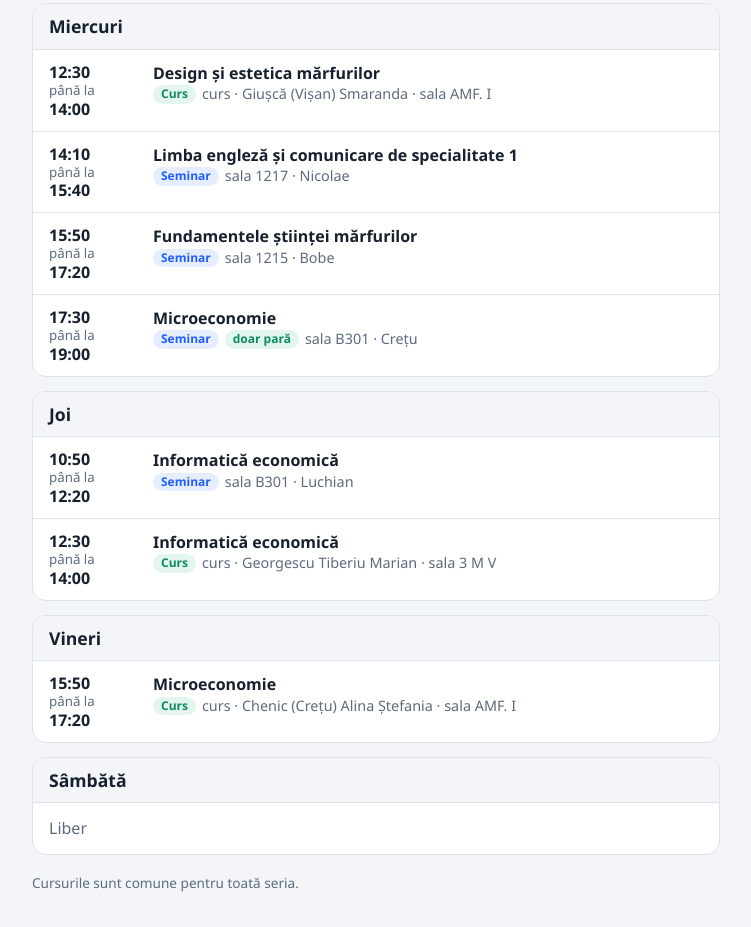
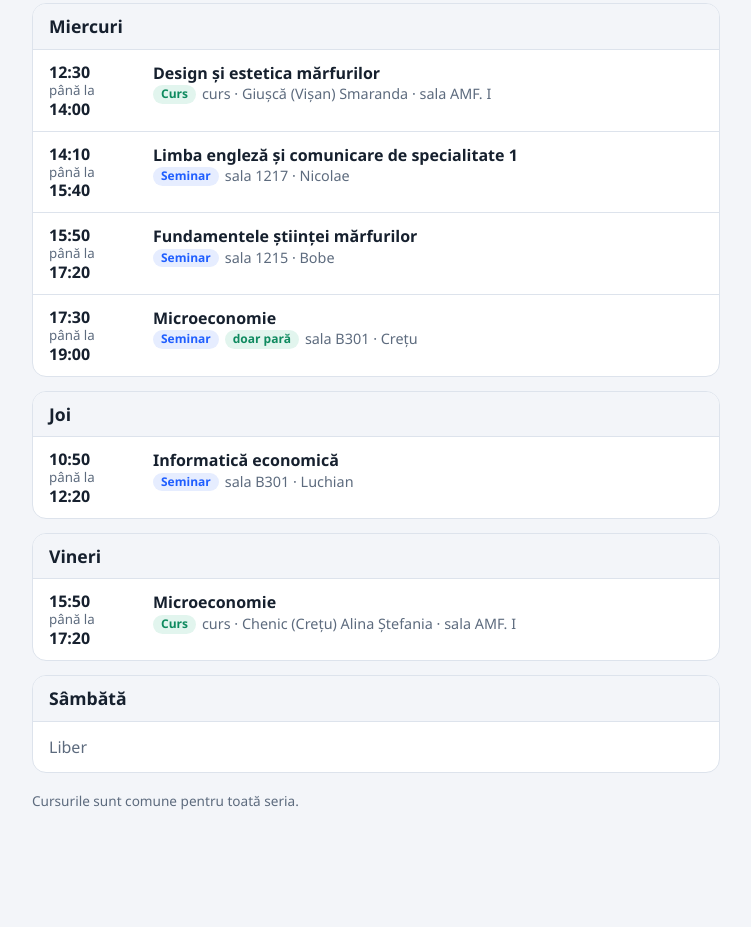
Before and after one commit to maraveladavid/orar, a plain HTML site: page index.html in a window 1280 px wide. Shown: the part 850-1777 px from the top of the page, without its empty margins (264-1015 px from the left). After the commit the page ends 1714 px from the top, so only its background shows below. Drawn offline with Linux system fonts and the light colour scheme.

Commit message:
Update index.html

```diff
--- a/index.html
+++ b/index.html
@@ -67,7 +67,7 @@
 ["17:30 – 19:00","S","Microeconomie","sala B301 · Crețu","p"]]],
 ["Joi",[
 ["10:50 – 12:20","S","Informatică economică","sala B301 · Luchian",""],
-["12:30 – 14:00","C","Informatică economică","curs · Georgescu Tiberiu Marian · sala 3 M V",""]]],
+["12:30 – 14:00","C","Informatică economică","curs · Georgescu Tiberiu Marian · sala 3 M V","i"]]],
 ["Vineri",[
 ["14:10 – 15:40","S","Design și estetica mărfurilor","sala 1216 · Vișan","i"],
 ["15:50 – 17:20","C","Microeconomie","curs · Chenic (Crețu) Alina Ștefania · sala AMF. I",""],
```
